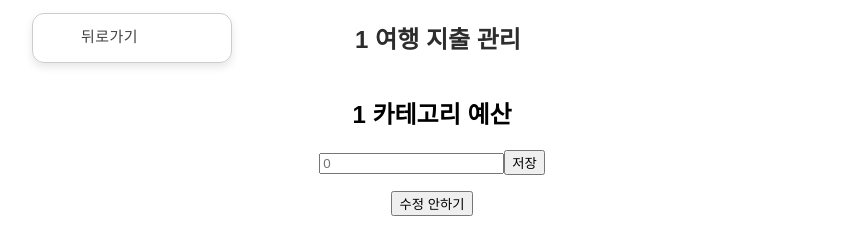
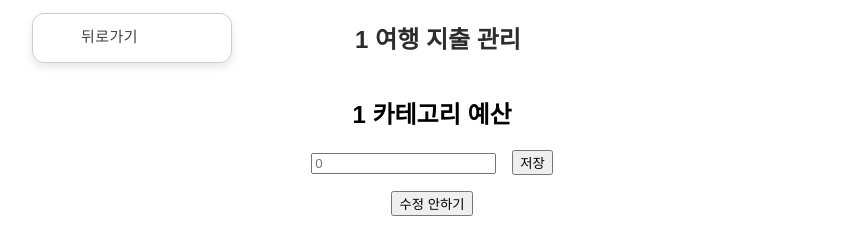
Before and after one commit to da2inee/money-mate, a React (Create React App) app in the folder money-mate-client/: page /category/1 in a window 1280 px wide. Both pictures are taken after a click on the button "예산 수정하기". Shown: the top 240 px of the page, without its empty margins (208-1071 px from the left). Built offline with nearby package versions, Linux system fonts and the light colour scheme; no server answers; some icons are missing.

Commit message:
수정 버튼 위치 변경

```diff
--- a/money-mate-client/src/components/BudgetList.css
+++ b/money-mate-client/src/components/BudgetList.css
@@ -12,3 +12,7 @@
 .notedit {
     margin-top: 2%;
 }
+
+.save{
+    margin-left: 2%;
+}
--- a/money-mate-client/src/components/BudgetList.tsx
+++ b/money-mate-client/src/components/BudgetList.tsx
@@ -53,7 +53,7 @@ const BudgetList: React.FC<BudgetListProps> = ({ category, budget, setBudget,tot
             placeholder='0'
             onChange={(e) => setInputAmount(Number(e.target.value))}
           />
-          <button onClick={handleSave}>저장</button>
+          <button className='save' onClick={handleSave}>저장</button>
 
         </div>
         <button className='notedit' onClick={() =>setIsEditing(false)} >수정 안하기</button>
```
